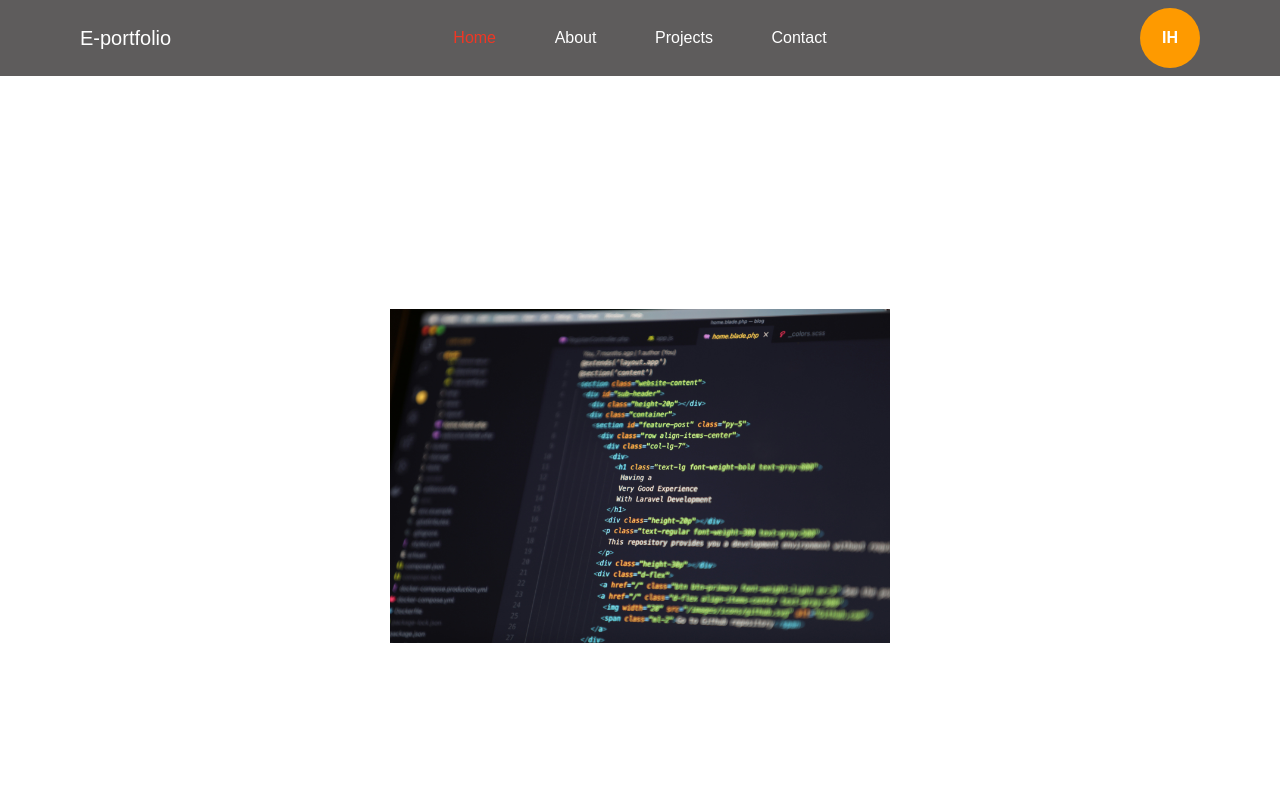
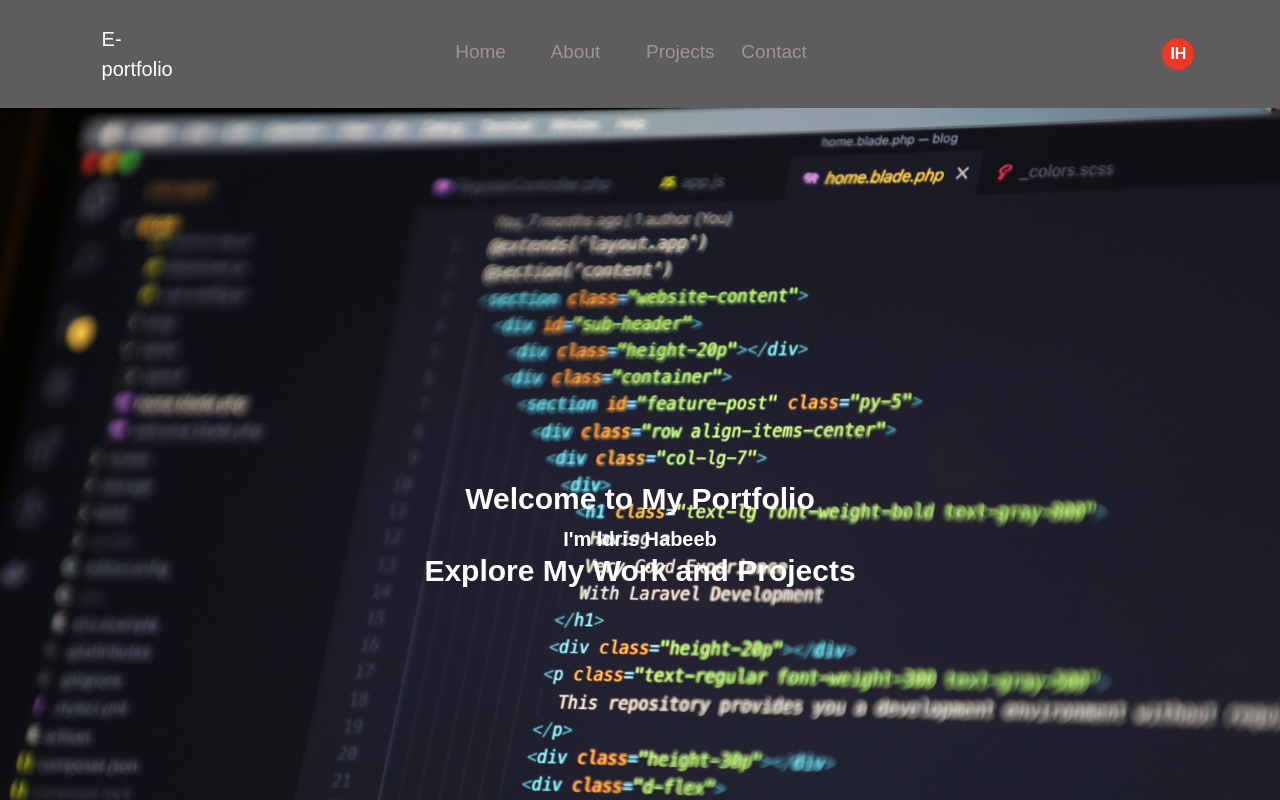
Before and after one commit to Kingbee1M/My-portfolio-v2, a Next.js app: page / in a window 1280 px wide. Shown: the top 800 px of the page. Built offline with nearby package versions, Linux system fonts and the light colour scheme.

Commit message:
started working on the hero page

```diff
--- a/src/app/globals.css
+++ b/src/app/globals.css
@@ -3,6 +3,7 @@
 
 :root {
   --gray-1: #5e5c5c;
+  --gray-2: #9c9797;
   --red-1: #ef3724;
 
   /* font-families */
--- a/src/app/page.tsx
+++ b/src/app/page.tsx
@@ -2,10 +2,8 @@ import PageHero from "@/components/UI/PageHero";
 
 export default function Home() {
   return (
-    <div className="flex flex-col items-center justify-center min-h-screen">
+    <div className="w-full flex flex-col items-center justify-start min-h-screen">
       <PageHero />
-
-
     </div>
   );
 }
--- a/src/components/Layout/Topbar.tsx
+++ b/src/components/Layout/Topbar.tsx
@@ -1,19 +1,29 @@
-
+"use client";
+import { useState } from "react";
+import { RxHamburgerMenu } from "react-icons/rx";
 
 export default function Topbar() {
+    const [isOpen, setIsOpen] = useState(false);
+    // Toggle the menu open state
+    const toggleMenu = () => {
+        setIsOpen(!isOpen);
+    }
     return (
-        <div className="w-full min-h-15 flex justify-center items-center bg-[var(--gray-1)]">
-            <div className=" w-4/5 lg:w-9/10 flex items-center justify-between lg:px-4 py-2 text-white ">
+        <div className="w-full min-h-15 flex flex-col justify-center items-center bg-[var(--gray-1)] pb-3 lg:flex-row lg:justify-around lg:items-center lg:px-6 lg:py-4 ">
+            <div className=" w-4/5 flex items-center justify-between lg:px-4 py-2 text-white lg:w-1/5">
             <div className="text-[14px] lg:text-[20px] w-2/5">E-portfolio</div>
-            <div className="hidden lg:flex lg:w-4/5 items-center justify-between">
-                <ul className="flex flex-row items-center justify-between lg:w-1/2">
-                    <li className="text-[var(--red-1)]"><a href="">Home</a></li>
-                    <li><a href=''>About</a></li>
-                    <li><a href=''>Projects</a></li>
-                    <li><a href=''>Contact</a></li>
+            <RxHamburgerMenu onClick={toggleMenu} className="text-white text-[36px] border-white border-1 p-1 lg:hidden" />
+            </div>
+            <div className={`overflow-hidden transition-all duration-700 ease-in-out ${
+                isOpen ? 'max-h-96 opacity-100' : 'max-h-0 opacity-0'
+                } w-4/5 flex-col justify-start items-start gap-5 lg:flex lg:flex-row lg:w-3/5 lg:justify-between lg:max-h-full lg:opacity-100`}>
+                <ul className="w-full flex flex-col text-[var(--gray-2)] lg:flex-row justify-start items-start gap-3 lg:items-center lg:justify-between lg:w-1/2 lg:text-[19px]">
+                    <li className="w-full"><a href="">Home</a></li>
+                    <li className="w-full"><a href=''>About</a></li>
+                    <li className="w-full"><a href=''>Projects</a></li>
+                    <li className="w-full"><a href=''>Contact</a></li>
                 </ul>
-            <div className=" w-15 h-15 rounded-full bg-amber-500 flex justify-center items-center font-extrabold"><p>IH</p> </div>
-            </div>
+            <div className=" w-8 h-8 rounded-full bg-[var(--red-1)] text-white flex justify-center items-center font-bold mt-3 lg:mt-0"><p>IH</p> </div>
             </div>
         </div>
     )
--- a/src/components/UI/PageHero.tsx
+++ b/src/components/UI/PageHero.tsx
@@ -8,8 +8,13 @@ export default function PageHero() {
             alt="Hero Image"
             width={500}
             height={300}
-            className="w-ful h-full object-cover"
+            className="w-full h-[] object-cover"
         />
+        <div className="absolute text-white text-3xl font-bold flex flex-col justify-center items-center">
+            <p>Welcome to My Portfolio</p>
+            <p className="text-xl mt-2">I'm Idris Habeeb</p>
+            <p>Explore My Work and Projects</p>
+    </div>
     </div>
   );
 }
```
Also changed, not shown: package.json (+6 -5 lines), 1 other file (tests, documents, lock files or other folders).
